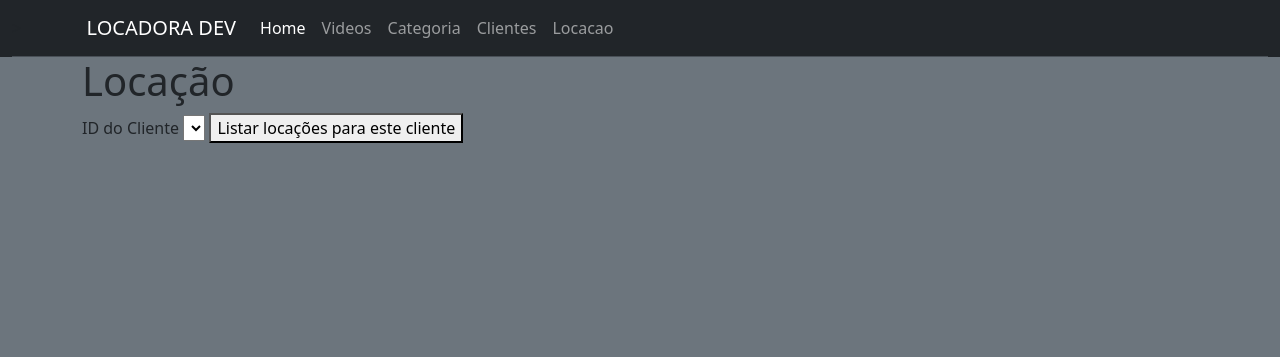
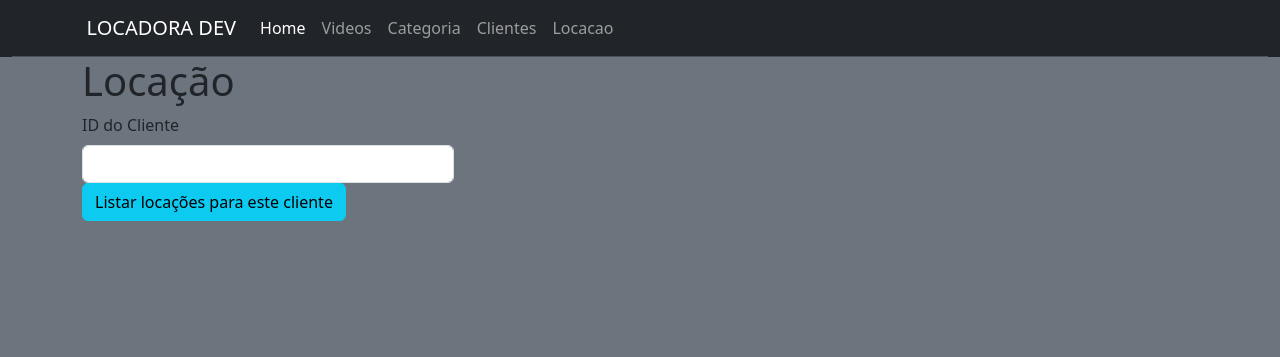
Before and after one commit to GbrBrasil/locadoradev4c, a PHP site: page /index.php?menu=locacao in a window 1280 px wide. Shown: the top 357 px of the page. Run offline with PHP 8.4, Linux system fonts and the light colour scheme; data that the repository does not hold is empty.

Commit message:
terminando de estilizar os forms, buttons e tables

```diff
--- a/cad-videos.php
+++ b/cad-videos.php
@@ -33,7 +33,7 @@
 
     </div>
     <div class="mb-3 col-4 col-sn-6 col-md-8" >
-        <button type="submit"><i class="bi bi-floppy"></i> Salvar</button>
+        <button class="btn btn-success"  type="submit"><i class="bi bi-floppy"></i> Salvar</button>
     </div>
 
 </form>
--- a/locacao.php
+++ b/locacao.php
@@ -40,7 +40,7 @@ if ($menuOpLocacao === "addVideo") {
     // Insere o video na locação
     $sql = "INSERT INTO tbitenslocados(idLocacao, idFilme, dataDeEntrega)
     VALUES ('{$idLocacao}','{$idFilme}','{$dataDeEntrega}')";
-        echo $sql;
+
     mysqli_query($conexao,$sql) or die("Erro 3: " . mysqli_error($conexao));
     //Atualiza o status na tabela tbFilme para 1 ->locado
     $sql = "UPDATE tbfilmes SET statusFilme = 1 WHERE idFilme = '{$idFilme}'";
@@ -78,11 +78,11 @@ if ($linha > 0) {
 
 ?>
 <h1>Locação</h1>
-<div>
+<div class="mb-3 col-4 col-sn-6 col-md-4">
     <form action="" method="get">
         <input type="hidden" name="menu" value="locacao">
-        <label for="idCliente" id="idCliente">ID do Cliente</label>
-        <select name="idCliente" id="idCliente">
+        <label class="form-label" for="idCliente" id="idCliente">ID do Cliente</label>
+        <select class="form-control" name="idCliente" id="idCliente">
             <?php
             $sql = "SELECT * FROM tbclientes WHERE statusCliente = 0";
             $rs = mysqli_query($conexao,$sql);
@@ -97,7 +97,7 @@ if ($linha > 0) {
             }
             ?>
         </select>
-        <button type="submit">Listar locações para este cliente</button>
+        <button class="btn btn-info" type="submit">Listar locações para este cliente</button>
     </form>
 </div>
 
@@ -105,14 +105,14 @@ if ($linha > 0) {
 if ($idCliente > 0) {
     ?>
         <div class="box-locacao">
-            <div>
+            <div >
                 <h3>Lista de locações</h3>
-                <div>
-                    <a href="index.php?menu=locacao&idCliente=<?= $idCliente ?>&menuOpLocacao=addLocacao">
+                <div class="mb-3 col-4 col-sn-6 col-md-8">
+                    <a class="btn btn-info" href="index.php?menu=locacao&idCliente=<?= $idCliente ?>&menuOpLocacao=addLocacao">
                     Nova locação</a>
                 </div>
 
-                <table border="1">
+                <table class="table table-dark table-striped">
                     <thead>
                         <tr>
                             <th>id Locação</th>
@@ -145,7 +145,7 @@ if ($idCliente > 0) {
                                     <td><?= $dados["statusLocacao"]?></td>
                                     <td>
                                         <a href="index.php?menu=locacao&idCliente=<?= $dados["idCliente"] ?>&idLocacao=<?= $dados["idLocacao"] ?>">
-                                            Editar
+                                        <i class="bi bi-pencil-square"></i>
                                         </a>
                                     </td>
                                 </tr>
@@ -158,18 +158,18 @@ if ($idCliente > 0) {
             <?php
             if ($idLocacao > 0) {
                 ?>
-                <div>
-                    <div>
+                <div class="mb-3 col-3 col-sn-3 col-md-3">
+                    <div >
                         <!-- area locacao atual -->
                         <h3>Locação Atual</h3>
                         <form action="" method="get">
-                            <input type="hidden" name="menu" value="locacao">
-                            <input type="hidden" name="idLocacao" value="<?= $idLocacao ?>">
-                            <input type="hidden" name="idCliente" value="<?= $idCliente ?>">
-                            <input type="hidden" name="menuOpLocacao" value="addVideo">
-                            <label for="">ID do Filme</label>
+                            <input class="form-control" type="hidden" name="menu" value="locacao">
+                            <input class="form-control" type="hidden" name="idLocacao" value="<?= $idLocacao ?>">
+                            <input class="form-control" type="hidden" name="idCliente" value="<?= $idCliente ?>">
+                            <input class="form-control" type="hidden" name="menuOpLocacao" value="addVideo">
+                            <label class="form-label" for="">ID do Filme</label>
                             <select name="idFilme" id="idFilme" required>
-                                <option value="">Selecione o video</option>
+                                <option  value="">Selecione o video</option>
                             <?php
                             $sql = "SELECT * FROM tbfilmes
                             WHERE statusFilme = 0";
@@ -183,15 +183,15 @@ if ($idCliente > 0) {
                             }
                             ?>
                         </select>
-                        <input type="date" name="dataDeEntrega" id="dataDeEntrega" value="<?= $dataDeEntrega ?>">
-                        <button type="submit">ADD</button>
+                        <input class="form-control" type="date" name="dataDeEntrega" id="dataDeEntrega" value="<?= $dataDeEntrega ?>">
+                        <button class="btn btn-info mb-3" type="submit">ADD</button>
                         </form>
                     </div>
-                    <a target="_blank" href="recibo-locacao.php?idCliente=<?=$idCliente?>&idLocacao=<?=$idLocacao?>&menuOpLocacao=imprimirLocacao">
+                    <a class="btn btn-info" target="_blank" href="recibo-locacao.php?idCliente=<?=$idCliente?>&idLocacao=<?=$idLocacao?>&menuOpLocacao=imprimirLocacao">
                             Imprimir Recibo de locação
                     </a>
                 </div>
-                <table border="1">
+                <table class="table table-dark table-striped">
 
                         <thead>
                             <tr>
@@ -232,12 +232,12 @@ if ($idCliente > 0) {
 
                                         <td>
                                             <a href="index.php?menu=locacao&idLocacao&idCliente=<?= $idCliente ?>&idLocacao=<?=$idLocacao?>&menuOpLocacao=baixaVideo&idFilme=<?=$dados["idFilme"]?>">
-                                                Baixar
+                                            <i class="bi bi-box-arrow-in-down"></i>
                                             </a>
                                         </td>
                                         <td>
-                                            <a href="index.php?menu=locacao&idLocacao&idCliente=<?= $idCliente ?>&idLocacao=<?=$idLocacao?>&menuOpLocacao=removeVideo&idFilme=<?=$dados["idFilme"]?>">
-                                                Remover
+                                            <a  href="index.php?menu=locacao&idLocacao&idCliente=<?= $idCliente ?>&idLocacao=<?=$idLocacao?>&menuOpLocacao=removeVideo&idFilme=<?=$dados["idFilme"]?>">
+                                            <i class="bi bi-x-lg"></i>
                                             </a>
                                         </td>
                                     </tr>
```
Also changed, not shown: lista-categorias.php (+12 -8 lines), lista-clientes.php (+13 -9 lines), lista-videos.php (+10 -6 lines).
